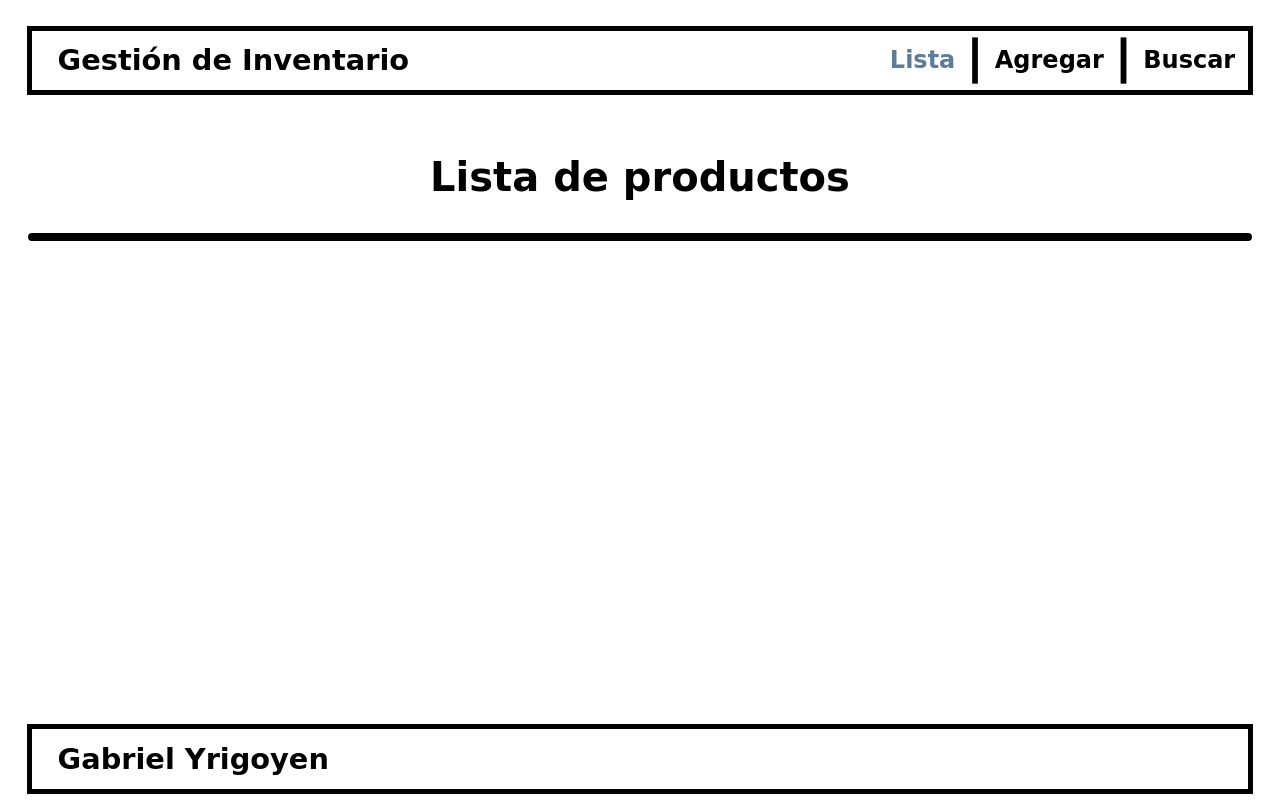
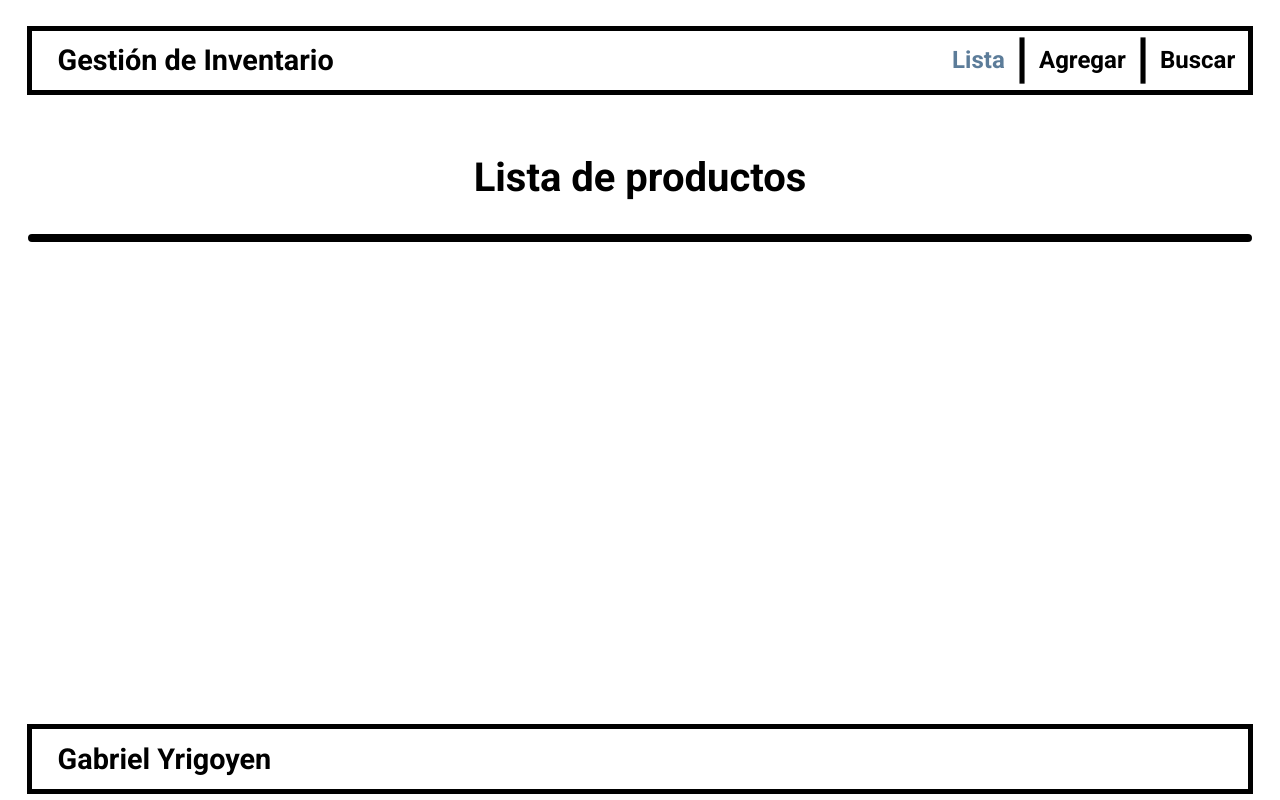
Before and after one commit to pulgosodog/Gestion-de-inventario, a website: page index.html in a window 1280 px wide. Drawn offline with Linux system fonts and the light colour scheme.

Commit message:
Change previos font for Roboto on style.css

```diff
--- a/style.css
+++ b/style.css
@@ -1,5 +1,7 @@
 body {
-  font-family: "Comic Sans", cursive;
+  font-family: "Roboto", sans-serif;
+  font-weight: 400;
+  font-style: normal;
   display: flex;
   flex-direction: column;
   align-items: center;
```
